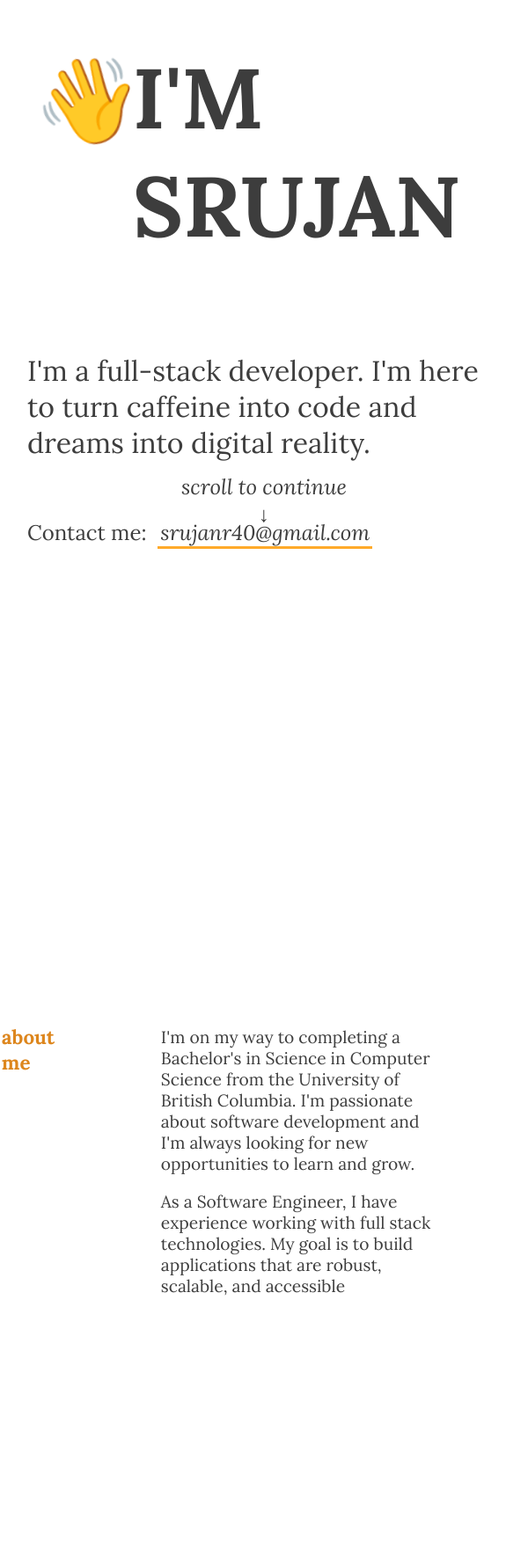
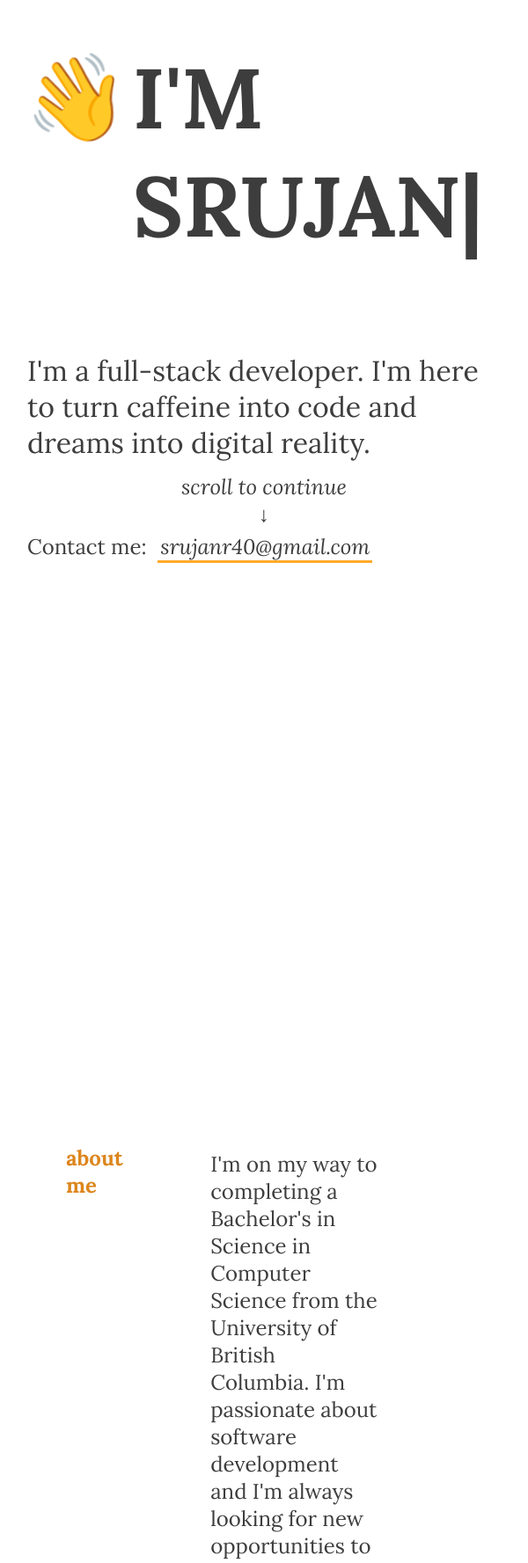
Before and after one commit to srujanr40/personal_website, a React (Create React App) app in the folder client/: page / in a window 600 px wide. Shown: the part 181-1958 px from the top of the page at 88% size. Built offline with nearby package versions, Linux system fonts and the light colour scheme.

Commit message:
updated animations, about me for laptop and mobile, scaling font size

```diff
--- a/client/src/App.css
+++ b/client/src/App.css
@@ -17,3 +17,22 @@ body {
   font-family: Arial, Helvetica, sans-serif;
   background-color: #ffffff;
 }
+
+@media screen and (max-width: 600px) {
+  html {
+    font-size: 62.5%;
+  }
+  body {
+    font-size: 1rem;
+  }
+}
+
+
+@media screen and (min-width: 600px) {
+  html {
+    font-size: 62.5%;
+  }
+  body {
+    font-size: 1.6rem;
+  }
+}
--- a/client/src/components/AboutMe/AboutMe.css
+++ b/client/src/components/AboutMe/AboutMe.css
@@ -1,11 +1,22 @@
-.about {
-    display: grid;
-    grid-template-columns: 1fr 1fr 4fr 1fr;
-    gap: 10px;
+@media screen and (max-width: 600px) {
+    .about {
+        display: grid;
+        grid-template-columns: 1fr 1fr 4fr;
+        gap: 1%;
+        padding: 20%;
+    }
+}
+
+@media screen and (min-width: 600px) {
+    .about {
+        display: grid;
+        grid-template-columns: 1fr 1fr 4fr 1fr;
+        gap: 1%;
+    }
 }
 
 .about_subtitle {
-    font-size: 140%;
+    font-size: 150%;
     font-weight: bold;
     position: relative;
     display: flex;
@@ -23,7 +34,7 @@
     position: relative;
     font-family: 'lora';
     text-align: start;
-    font-size: 120%;
+    font-size: 150%;
     color: #3d3d3d;
     grid-column: 3;
 }
--- a/client/src/components/AboutMe/AboutMe.jsx
+++ b/client/src/components/AboutMe/AboutMe.jsx
@@ -37,7 +37,7 @@ export default function AboutMe() {
                 </p>
                 <p>
                     As a Software Engineer, I have experience working with full stack technologies. My goal is to build applications
-                    that are robust, scalable, and accessible
+                    that are robust, scalable, and accessible.
                 </p>
             </div>
         </motion.div>
--- a/client/src/components/Email/Email.css
+++ b/client/src/components/Email/Email.css
@@ -1,6 +1,6 @@
 .email {
     position: relative;
-    display: inline-block;
+    display: inline-flexbox;
     cursor: pointer;
 }
 
@@ -26,6 +26,7 @@
 .email_text {
     display: inline-flex;
     font-family: 'lora';
+    padding-top: 5%;
     font-size: 150%;
     grid-column: 2;
     color: #3d3d3d;
--- a/client/src/components/Home/Home.jsx
+++ b/client/src/components/Home/Home.jsx
@@ -1,6 +1,7 @@
 import React from "react";
 import Intro from "../Intro/Intro";
 import AboutMe from "../AboutMe/AboutMe";
+import { motion } from "framer-motion";
 
 import "./Home.css"
 
--- a/client/src/components/Intro/Intro.css
+++ b/client/src/components/Intro/Intro.css
@@ -1,9 +1,23 @@
-.intro {
-  display: grid;
-  grid-template-columns: 1fr 3fr 2fr;
-  gap: 10px;
-  padding-top: 6%;
+@media screen and (max-width: 600px) {
+  .intro {
+    display: grid;
+    grid-template-columns: 1fr 3fr 2fr;
+    gap: 2px;
+    padding-top: 6%;
+  }
 }
+
+
+@media screen and (min-width: 600px) {
+  .intro {
+    display: grid;
+    grid-template-columns: 1fr 3fr 2fr;
+    gap: 10px;
+    padding-top: 6%;
+  }
+}
+
+
 
 .title_text {
   display: inline-flex;
@@ -14,11 +28,15 @@
   color: #3d3d3d;
 }
 
+.intro_card {
+  grid-column: 2;
+}
+
+
 .intro_text {
   display: inline-flex;
   font-family: 'lora';
   font-size: 200%;
-  grid-column: 2;
   color: #3d3d3d;
 }
 
--- a/client/src/components/Intro/Intro.jsx
+++ b/client/src/components/Intro/Intro.jsx
@@ -17,7 +17,7 @@ export default function Intro() {
                 repeatType: "loop",
             },
         },
-    };
+    }
 
     const bounceVariants = {
         bounce: {
@@ -30,13 +30,27 @@ export default function Intro() {
                 },
             },
         },
-    };
+    }
 
     const fadeVariants = {
         initial: { opacity: 0 },
         animate: { opacity: 1 },
         exit: { opacity: 0 },
-    };
+    }
+
+    const cardVariants = {
+        offscreen: {
+          opacity: 0
+        },
+        onscreen: {
+          opacity: 1,
+          transition: {
+            type: "spring",
+            bounce: 0.4,
+            duration: 1.5,
+          }
+        }
+    }
 
     useEffect(() => {
         const handleScroll = () => {
@@ -73,6 +87,13 @@ export default function Intro() {
                     />
                 </div>
                 <br />
+                <motion.div
+                    className='intro_card'
+                    variants={cardVariants}
+                    initial='offscreen'
+                    whileInView='onscreen'
+                    viewport={{ once: true }}
+                >
                     <div className='intro_text'>
                         <p>
                             I'm a full-stack developer. I'm here to turn caffeine into code and dreams into digital reality.
@@ -80,6 +101,7 @@ export default function Intro() {
                     </div>
                     <br />
                     <Email />
+                </motion.div>
                 <AnimatePresence>
                     {showScrollPrompt && (
                         <motion.div
```
Lines whose indentation alone changed are shown as unchanged.
